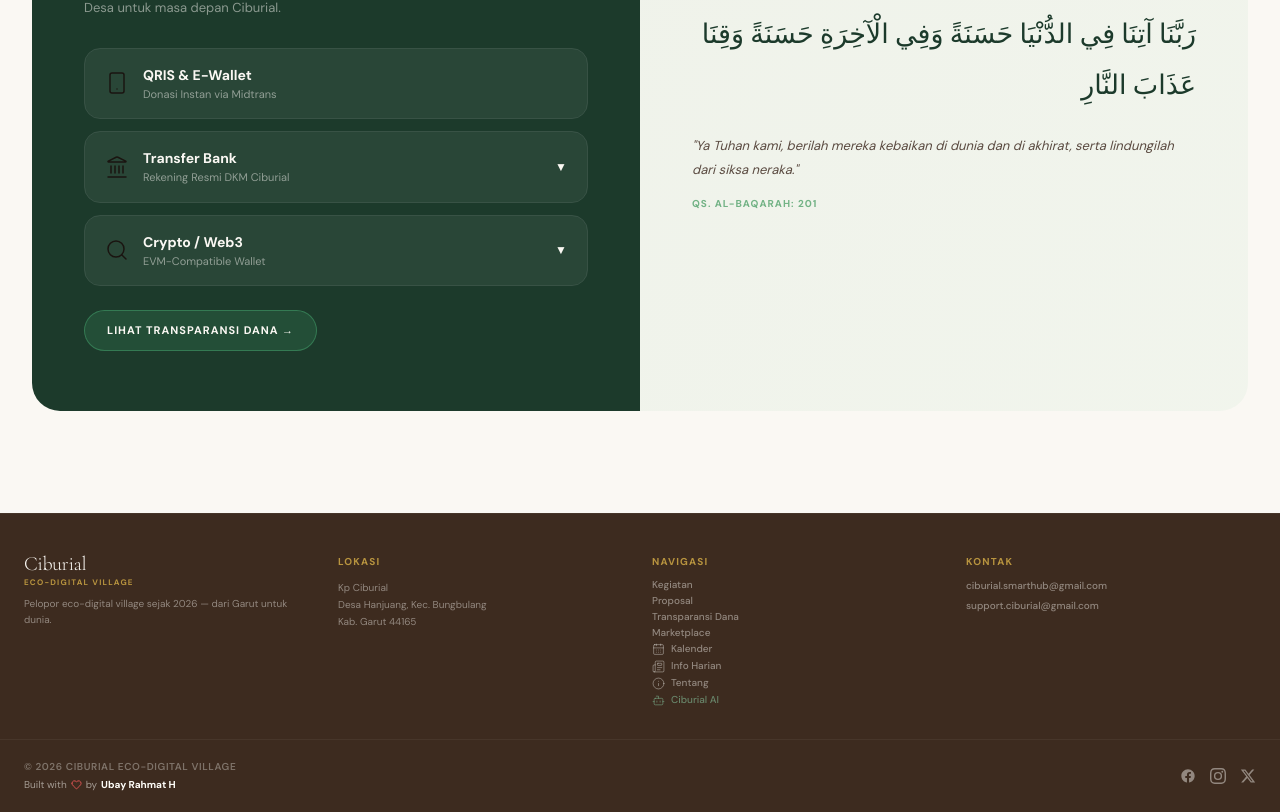
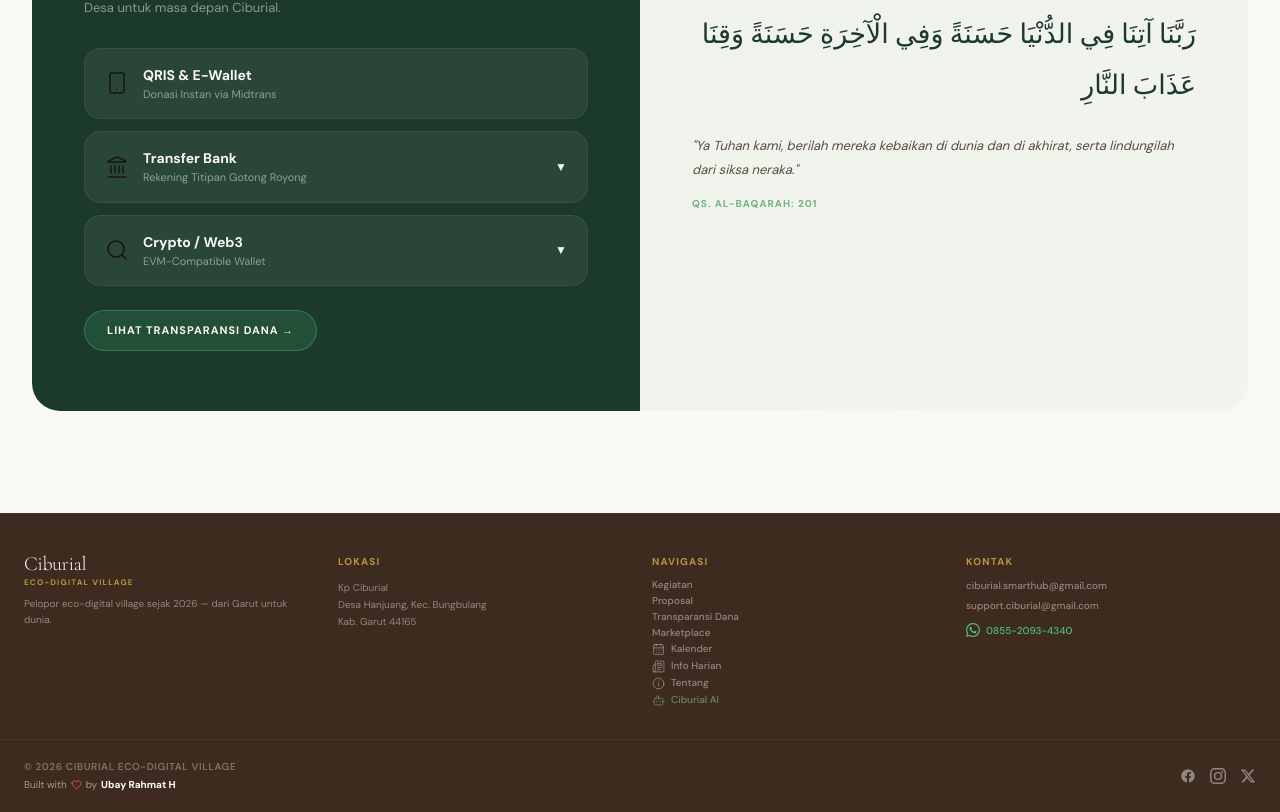
Before and after one commit to Karimkusin88/ciburial-eco-digital, a Next.js app: page / in a window 1280 px wide. Shown: the part 2591-3403 px from the top of the page. Built offline with nearby package versions, Linux system fonts and the light colour scheme; no server answers; the database is empty.

Commit message:
feat: change donation bank to Rekening Titipan Gotong Royong and add WA contact in footer

```diff
--- a/components/home/Footer.tsx
+++ b/components/home/Footer.tsx
@@ -93,6 +93,20 @@ export default function Footer({ onNavigate }: FooterProps) {
                 {e}
               </a>
             ))}
+
+            <a
+              href="https://wa.me/6285520934340"
+              target="_blank"
+              rel="noopener noreferrer"
+              style={{ display: "flex", alignItems: "center", gap: 6, fontSize: BODY_SIZE, fontWeight: 500, color: "#4FBF7E", textDecoration: "none", transition: "color .2s", marginTop: 4 }}
+              onMouseEnter={ev => (ev.currentTarget.style.color = "#2F8F4E")}
+              onMouseLeave={ev => (ev.currentTarget.style.color = "#4FBF7E")}
+            >
+              <svg style={{ width: 14, height: 14 }} viewBox="0 0 24 24" fill="currentColor">
+                <path d="M17.472 14.382c-.297-.149-1.758-.867-2.03-.967-.273-.099-.471-.148-.67.15-.197.297-.767.966-.94 1.164-.173.199-.347.223-.644.075-.297-.15-1.255-.463-2.39-1.475-.883-.788-1.48-1.761-1.653-2.059-.173-.297-.018-.458.13-.606.134-.133.298-.347.446-.52.149-.174.198-.298.298-.497.099-.198.05-.371-.025-.52-.075-.149-.669-1.612-.916-2.207-.242-.579-.487-.5-.669-.51a12.8 12.8 0 0 0-.57-.01c-.198 0-.52.074-.792.372-.272.297-1.04 1.016-1.04 2.479 0 1.462 1.065 2.875 1.213 3.074.149.198 2.096 3.2 5.077 4.487.709.306 1.262.489 1.694.625.712.227 1.36.195 1.871.118.571-.085 1.758-.719 2.006-1.413.248-.694.248-1.289.173-1.413-.074-.124-.272-.198-.57-.347m-5.421 7.403h-.004a9.87 9.87 0 0 1-5.031-1.378l-.361-.214-3.741.982.998-3.648-.235-.374a9.86 9.86 0 0 1-1.51-5.26c.001-5.45 4.436-9.884 9.888-9.884 2.64 0 5.122 1.03 6.988 2.898a9.825 9.825 0 0 1 2.893 6.994c-.003 5.45-4.437 9.884-9.885 9.884m8.413-18.297A11.815 11.815 0 0 0 12.05 0C5.495 0 .16 5.335.157 11.892c0 2.096.547 4.142 1.588 5.945L.057 24l6.305-1.654a11.882 11.882 0 0 0 5.683 1.448h.005c6.554 0 11.89-5.335 11.893-11.893a11.821 11.821 0 0 0-3.48-8.413Z"/>
+              </svg>
+              0855-2093-4340
+            </a>
           </div>
         </div>
       </div>
--- a/components/home/TentangTab.tsx
+++ b/components/home/TentangTab.tsx
@@ -550,7 +550,7 @@ export default function TentangTab({ onNavigate, testimoni = [], transaksi = DEF
                                 <div style={{ display: "flex", flexDirection: "column", gap: 12, marginBottom: 24 }}>
                                     {[
                                         { id: "midtrans", icon: <Smartphone size={24} strokeWidth={1.5} />, l: "QRIS & E-Wallet", s: "Donasi Instan via Midtrans" },
-                                        { id: "bank", icon: <Landmark size={24} strokeWidth={1.5} />, l: "Transfer Bank", s: "Rekening Resmi DKM Ciburial", rek: "90135555066", an: "Ubay Rahmat H", ket: "SeaBank (901)" },
+                                        { id: "bank", icon: <Landmark size={24} strokeWidth={1.5} />, l: "Transfer Bank", s: "Rekening Titipan Gotong Royong", rek: "90135555066", an: "Ubay Rahmat H", ket: "SeaBank (901)" },
                                         { id: "crypto", icon: <Search size={24} strokeWidth={1.5} />, l: "Crypto / Web3", s: "EVM-Compatible Wallet", rek: "0x71723715478b344164e992b49ae1fCEb6467888B", an: "Multi-Chain", ket: "Polygon, BSC, ETH, dll." }
                                     ].map((m, i) => {
                                         const isExp = expandedDonation === m.id;
@@ -669,7 +669,7 @@ export default function TentangTab({ onNavigate, testimoni = [], transaksi = DEF
                                     <span style={{ fontSize: 32 }}><Landmark size={32} strokeWidth={1.5} /></span>
                                     <div>
                                         <h3 style={{ fontSize: 18, fontWeight: 800, color: "#1C3A2B", margin: 0 }}>Transfer Bank</h3>
-                                        <p style={{ fontSize: 11, color: "#6B7280", margin: 0 }}>Rekening Resmi DKM Ciburial</p>
+                                        <p style={{ fontSize: 11, color: "#6B7280", margin: 0 }}>Rekening Titipan Gotong Royong</p>
                                     </div>
                                 </div>
 
```
